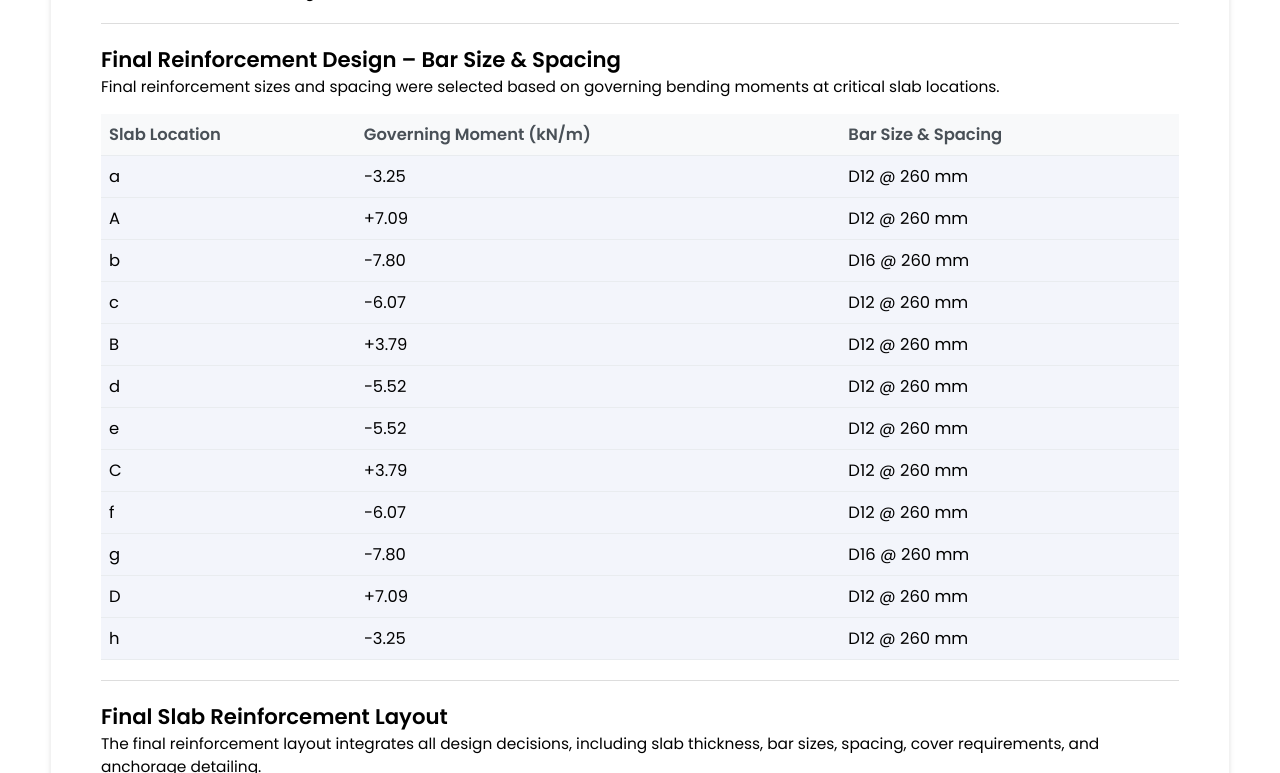
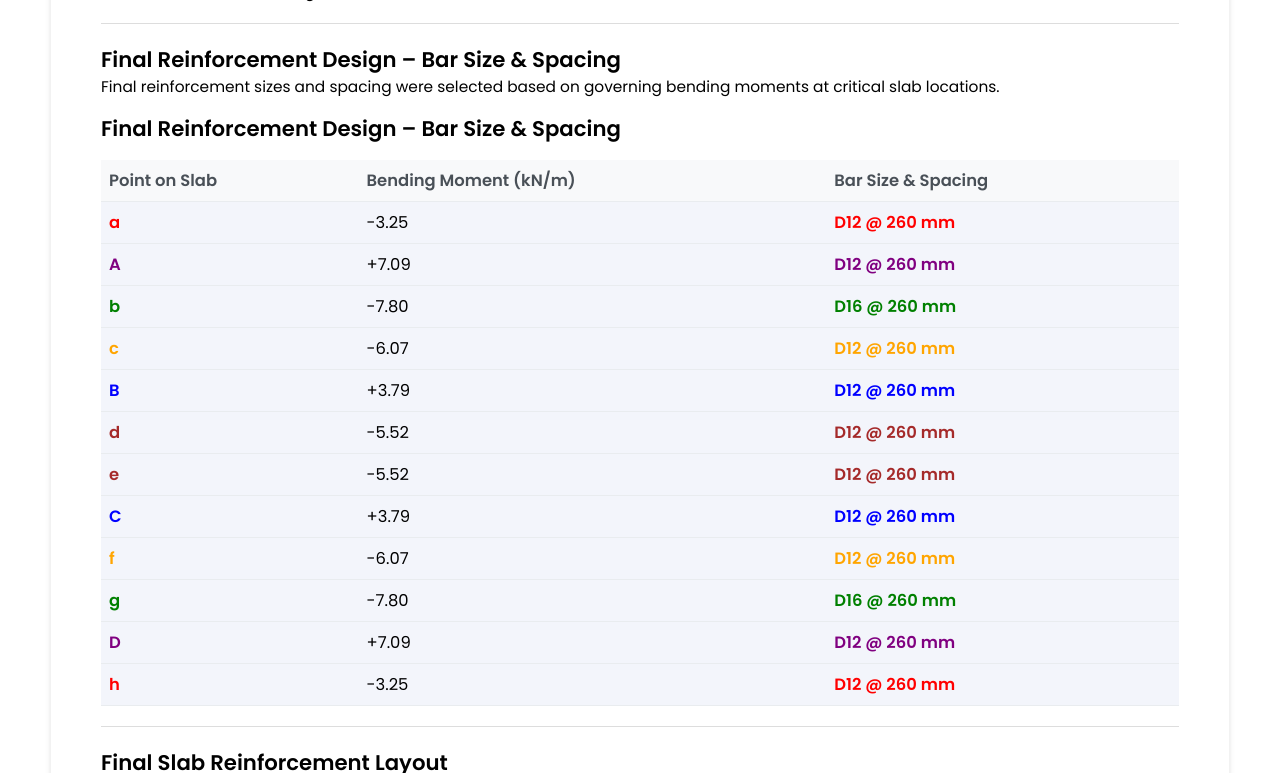
Before and after one commit to imraan11abdullah/imraan11abdullah.github.io, a Jekyll site: the page built from _projects/2025-reinforced-concrete-one-way-slab-design/2025-reinforced-concrete-one-way-slab-design.md, in a window 1280 px wide and 1400 px high, scrolled down 3924 px, cut to the strip 146-919 px from the top of the window. Built offline with Jekyll 4.4.1, drawn with Linux system fonts in a browser that asks for light colours.

Commit message:
Update 2025-reinforced-concrete-one-way-slab-design.md

```diff
--- a/_projects/2025-reinforced-concrete-one-way-slab-design/2025-reinforced-concrete-one-way-slab-design.md
+++ b/_projects/2025-reinforced-concrete-one-way-slab-design/2025-reinforced-concrete-one-way-slab-design.md
@@ -128,20 +128,23 @@ https://i.ibb.co/wNFYZrpQ/Standard-90-Hook-Detailing.png
 Final reinforcement sizes and spacing were selected based on governing bending moments
 at critical slab locations.
 
-| Slab Location | Governing Moment (kN/m) | Bar Size & Spacing |
-|--------------|-------------------------|-------------------|
-| a | −3.25 | D12 @ 260 mm |
-| A | +7.09 | D12 @ 260 mm |
-| b | −7.80 | D16 @ 260 mm |
-| c | −6.07 | D12 @ 260 mm |
-| B | +3.79 | D12 @ 260 mm |
-| d | −5.52 | D12 @ 260 mm |
-| e | −5.52 | D12 @ 260 mm |
-| C | +3.79 | D12 @ 260 mm |
-| f | −6.07 | D12 @ 260 mm |
-| g | −7.80 | D16 @ 260 mm |
-| D | +7.09 | D12 @ 260 mm |
-| h | −3.25 | D12 @ 260 mm |
+## Final Reinforcement Design – Bar Size & Spacing
+
+| Point on Slab | Bending Moment (kN/m) | Bar Size & Spacing |
+|--------------|------------------------|--------------------|
+| <span style="color:red;"><b>a</b></span> | -3.25 | <span style="color:red;"><b>D12 @ 260 mm</b></span> |
+| <span style="color:purple;"><b>A</b></span> | +7.09 | <span style="color:purple;"><b>D12 @ 260 mm</b></span> |
+| <span style="color:green;"><b>b</b></span> | -7.80 | <span style="color:green;"><b>D16 @ 260 mm</b></span> |
+| <span style="color:orange;"><b>c</b></span> | -6.07 | <span style="color:orange;"><b>D12 @ 260 mm</b></span> |
+| <span style="color:blue;"><b>B</b></span> | +3.79 | <span style="color:blue;"><b>D12 @ 260 mm</b></span> |
+| <span style="color:brown;"><b>d</b></span> | -5.52 | <span style="color:brown;"><b>D12 @ 260 mm</b></span> |
+| <span style="color:brown;"><b>e</b></span> | -5.52 | <span style="color:brown;"><b>D12 @ 260 mm</b></span> |
+| <span style="color:blue;"><b>C</b></span> | +3.79 | <span style="color:blue;"><b>D12 @ 260 mm</b></span> |
+| <span style="color:orange;"><b>f</b></span> | -6.07 | <span style="color:orange;"><b>D12 @ 260 mm</b></span> |
+| <span style="color:green;"><b>g</b></span> | -7.80 | <span style="color:green;"><b>D16 @ 260 mm</b></span> |
+| <span style="color:purple;"><b>D</b></span> | +7.09 | <span style="color:purple;"><b>D12 @ 260 mm</b></span> |
+| <span style="color:red;"><b>h</b></span> | -3.25 | <span style="color:red;"><b>D12 @ 260 mm</b></span> |
+
 
 ---
 
```
